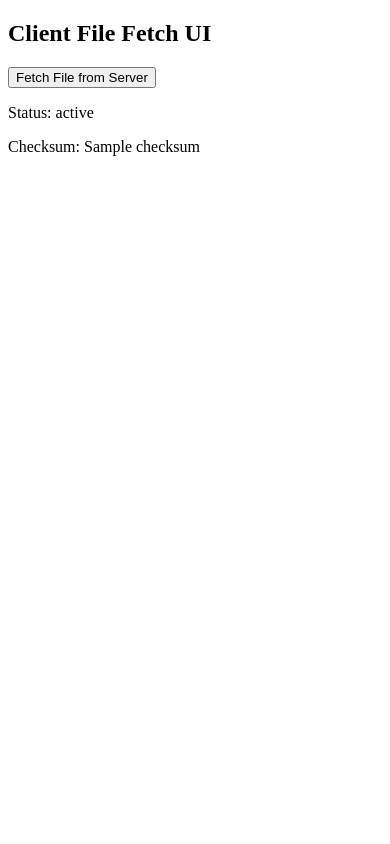
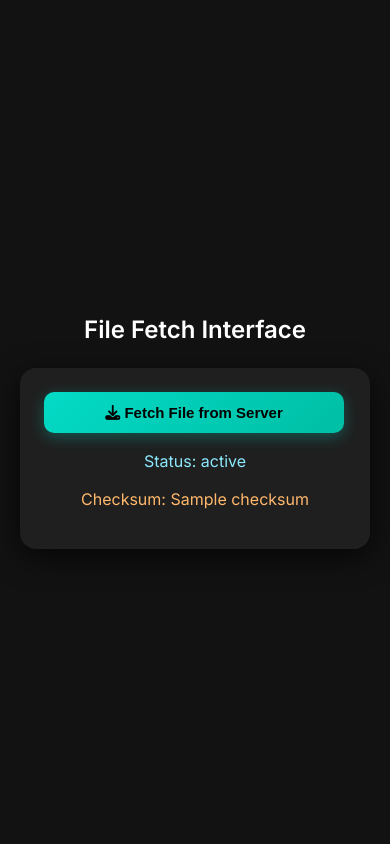
Before and after one commit to cust123/DiceCampProject, a Flask app: template clientSideApp/app/templates/index.html in a window 390 px wide. Run offline with Flask 3, Linux system fonts and the light colour scheme; the template is opened without the code that fills it: most values are stand-ins (such as "Sample title", 1, 10 or a date in 2020); parts of the project's set-up code (start-up, migrations or seed data) failed here and were passed over; some libraries are stand-ins or nearby versions.

Commit message:
updated UI fix

```diff
--- a/clientSideApp/app/templates/index.html
+++ b/clientSideApp/app/templates/index.html
@@ -1,14 +1,220 @@
 <!DOCTYPE html>
-<html>
-<head><title>Client UI</title></head>
-<body>
-    <h2>Client File Fetch UI</h2>
-    <form action="/fetch" method="post">
-        <button type="submit">Fetch File from Server</button>
+<html lang="en">
+  <head>
+    <meta charset="UTF-8" />
+    <title>Client UI</title>
+    <meta name="viewport" content="width=device-width, initial-scale=1.0" />
+    <!-- FontAwesome for icon -->
+    <script
+      src="https://kit.fontawesome.com/a076d05399.js"
+      crossorigin="anonymous"
+    ></script>
+    <link
+      href="https://fonts.googleapis.com/css2?family=Inter:wght@400;600&display=swap"
+      rel="stylesheet"
+    />
+    <style>
+      * {
+        box-sizing: border-box;
+      }
+
+      body {
+        background-color: #121212;
+        color: #e0e0e0;
+        font-family: "Inter", sans-serif;
+        display: flex;
+        flex-direction: column;
+        align-items: center;
+        justify-content: center;
+        min-height: 100vh;
+        margin: 0;
+        padding: 20px;
+      }
+
+      h2 {
+        font-size: 28px;
+        margin-bottom: 24px;
+        text-align: center;
+        color: #ffffff;
+      }
+
+      form {
+        background-color: #1f1f1f;
+        padding: 32px;
+        border-radius: 16px;
+        box-shadow: 0 8px 30px rgba(0, 0, 0, 0.7);
+        text-align: center;
+        width: 100%;
+        max-width: 400px;
+      }
+
+      button {
+        background: linear-gradient(135deg, #03dac6, #00bfa5);
+        border: none;
+        color: #000000;
+        padding: 14px 24px;
+        font-size: 16px;
+        font-weight: 600;
+        border-radius: 10px;
+        cursor: pointer;
+        width: 100%;
+        max-width: 300px;
+        box-shadow: 0 4px 15px rgba(3, 218, 198, 0.3);
+        transition: all 0.3s ease-in-out;
+        display: flex;
+        align-items: center;
+        justify-content: center;
+        gap: 10px;
+        position: relative;
+      }
+
+      button:hover {
+        background: linear-gradient(135deg, #00c4b4, #009e8e);
+        transform: translateY(-2px);
+        box-shadow: 0 6px 20px rgba(3, 218, 198, 0.5);
+      }
+
+      .loading-spinner {
+        border: 3px solid #03dac6;
+        border-top: 3px solid #1f1f1f;
+        border-radius: 50%;
+        width: 16px;
+        height: 16px;
+        animation: spin 1s linear infinite;
+        display: none;
+      }
+
+      .loading .loading-spinner {
+        display: inline-block;
+      }
+
+      .loading .btn-text {
+        visibility: hidden;
+      }
+
+      @keyframes spin {
+        0% {
+          transform: rotate(0deg);
+        }
+        100% {
+          transform: rotate(360deg);
+        }
+      }
+
+      p {
+        margin-top: 20px;
+        font-size: 16px;
+        word-wrap: break-word;
+      }
+
+      .status,
+      .checksum {
+        margin-top: 18px;
+      }
+
+      .status {
+        color: #8be9fd;
+      }
+
+      .checksum {
+        color: #ffb86c;
+      }
+
+      .toast {
+        position: fixed;
+        bottom: 24px;
+        left: 50%;
+        transform: translateX(-50%);
+        background-color: #1e1e1e;
+        color: #fff;
+        padding: 14px 24px;
+        border-radius: 10px;
+        box-shadow: 0 8px 16px rgba(0, 0, 0, 0.4);
+        font-size: 15px;
+        opacity: 0;
+        pointer-events: none;
+        transition: opacity 0.5s ease, transform 0.5s ease;
+        z-index: 999;
+      }
+
+      .toast.show {
+        opacity: 1;
+        pointer-events: auto;
+        transform: translateX(-50%) translateY(0);
+      }
+
+      .toast.success {
+        background-color: #00c853;
+      }
+
+      .toast.error {
+        background-color: #d50000;
+      }
+
+      @media (max-width: 480px) {
+        h2 {
+          font-size: 24px;
+        }
+
+        form {
+          padding: 24px;
+        }
+
+        button {
+          padding: 12px 20px;
+          font-size: 15px;
+        }
+      }
+
+      @media (min-width: 768px) {
+        h2 {
+          font-size: 32px;
+        }
+
+        form {
+          padding: 48px;
+          max-width: 480px;
+        }
+      }
+    </style>
+  </head>
+  <body>
+    <h2>File Fetch Interface</h2>
+    <form action="/fetch" method="post" onsubmit="showLoading()">
+      <button type="submit" id="fetchBtn">
+        <span class="btn-text"
+          ><i class="fas fa-download"></i> Fetch File from Server</span
+        >
+        <span class="loading-spinner"></span>
+      </button>
+
+      {% if status %}
+      <p class="status">Status: {{ status }}</p>
+      <p class="checksum">Checksum: {{ checksum }}</p>
+      {% endif %}
     </form>
-    {% if status %}
-        <p>Status: {{ status }}</p>
-        <p>Checksum: {{ checksum }}</p>
-    {% endif %}
-</body>
+
+    <div id="toast" class="toast"></div>
+
+    <script>
+      function showLoading() {
+        const btn = document.getElementById("fetchBtn");
+        btn.classList.add("loading");
+      }
+
+      window.onload = function () {
+        const status = "{{ status }}".toLowerCase();
+        if (status) {
+          const toast = document.getElementById("toast");
+          toast.classList.add("show");
+          toast.classList.add(status.includes("success") ? "success" : "error");
+          toast.textContent =
+            "Status: " + status.charAt(0).toUpperCase() + status.slice(1);
+          setTimeout(() => {
+            toast.classList.remove("show");
+          }, 4000);
+        }
+      };
+    </script>
+  </body>
 </html>
```
